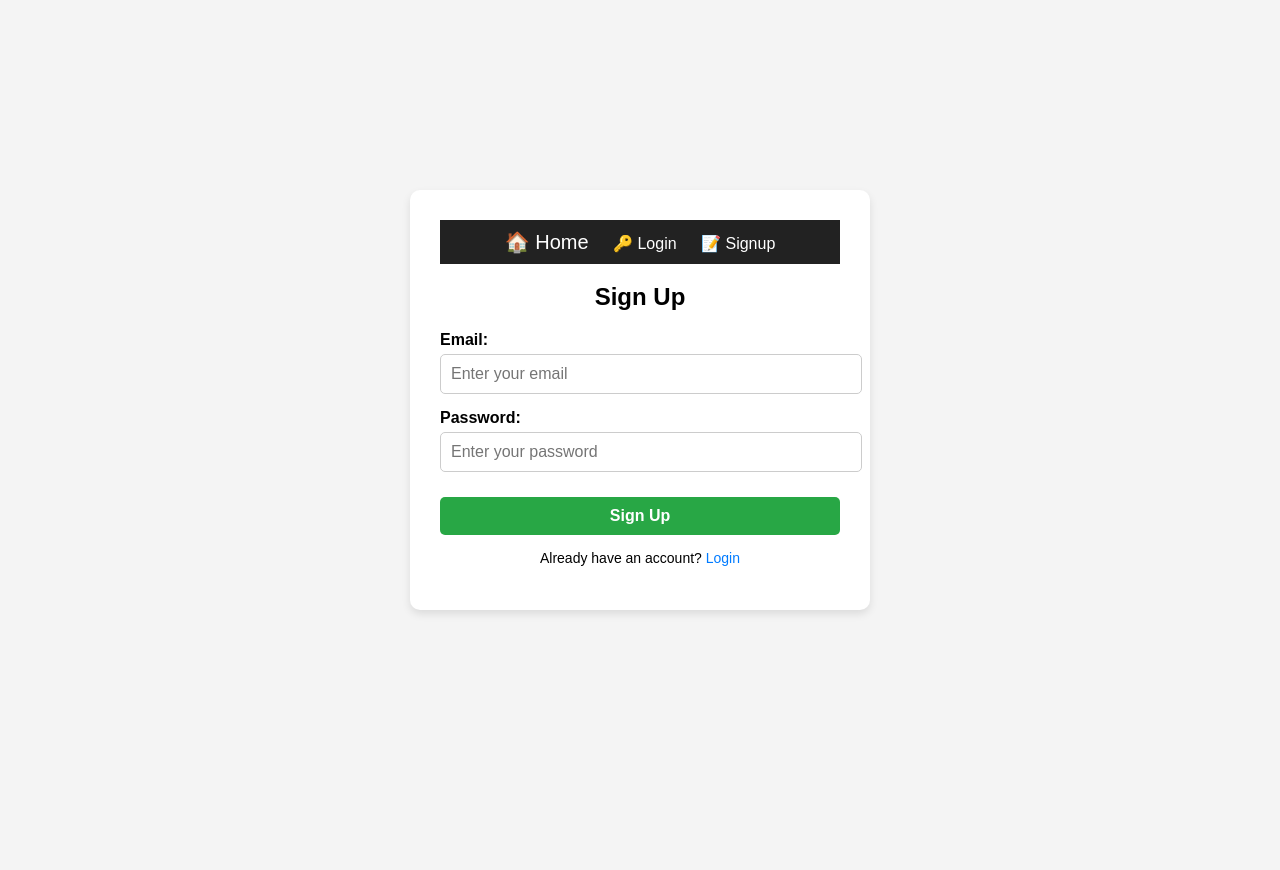
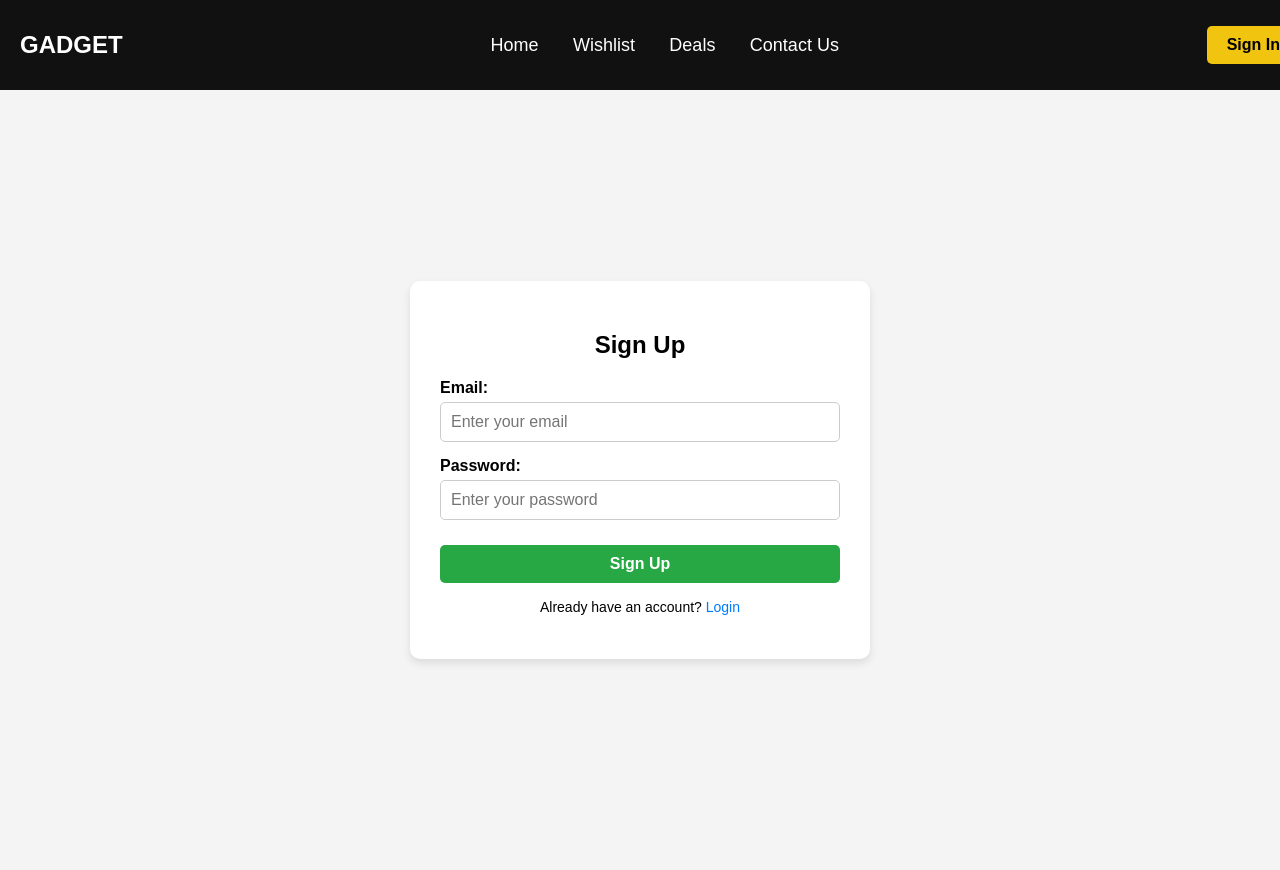
Before and after one commit to anjanadas3124/Gadget-Price-Tracker, a Node server app: page /signup in a window 1280 px wide. Before the commit the page ends 614 px from the top, so only its background shows below. Run offline with Node 20, Linux system fonts and the light colour scheme; some libraries are stand-ins or nearby versions.

Commit message:
Updated feature X or fixed bug Y

```diff
--- a/backend/views/login.ejs
+++ b/backend/views/login.ejs
@@ -1,3 +1,5 @@
+<%- include('partials/navbar') %>
+
 <!DOCTYPE html>
 <html lang="en">
 <head>
@@ -91,7 +93,6 @@
 <body>
 
     <div class="login-container">
-        <%- include('partials/navbar') %>
         <h2>Login</h2>
 
         <% if (errorMessage) { %>
--- a/backend/views/partials/navbar.ejs
+++ b/backend/views/partials/navbar.ejs
@@ -1,5 +1,55 @@
-<nav style="background: #222; padding: 10px;">
-    <a href="/" style="color: white; text-decoration: none; font-size: 20px;">🏠 Home</a>
-    <a href="/login" style="color: white; text-decoration: none; margin-left: 20px;">🔑 Login</a>
-    <a href="/signup" style="color: white; text-decoration: none; margin-left: 20px;">📝 Signup</a>
-</nav>
+<style>
+    /* Navbar */
+    .navbar {
+        position: fixed; /* Make it fixed at the top */
+        top: 0;
+        left: 0;
+        width: 100%;
+        display: flex;
+        justify-content: space-between;
+        align-items: center;
+        background-color: #111;
+        padding: 15px 20px;
+        color: white;
+        z-index: 1000; /* Ensure it stays above other elements */
+    }
+
+    .navbar .logo {
+        font-size: 24px;
+        font-weight: bold;
+    }
+
+    .navbar nav a {
+        color: white;
+        text-decoration: none;
+        margin: 0 15px;
+        font-size: 18px;
+    }
+
+    .sign-in {
+        background-color: #f1c40f;
+        padding: 10px 20px;
+        border-radius: 5px;
+        color: black;
+        font-weight: bold;
+        text-decoration: none;
+    }
+
+    /* Ensure body content doesn't overlap with the navbar */
+    body {
+        padding-top: 70px; /* Adjust based on navbar height */
+    }
+    </style>
+
+    <header>
+        <div class="navbar">
+            <h1 class="logo">GADGET</h1>
+            <nav>
+                <a href="/">Home</a>
+                <a href="/wishlist">Wishlist</a>
+                <a href="/results">Deals</a>
+                <a href="#">Contact Us</a>
+            </nav>
+            <a href="/login" class="sign-in">Sign In</a>
+        </div>
+    </header>
--- a/backend/views/signup.ejs
+++ b/backend/views/signup.ejs
@@ -1,9 +1,11 @@
+<%- include('partials/navbar') %>
 <!DOCTYPE html>
 <html lang="en">
 <head>
     <meta charset="UTF-8">
     <meta name="viewport" content="width=device-width, initial-scale=1.0">
     <title>Sign Up</title>
+
     <style>
         body {
             font-family: Arial, sans-serif;
@@ -77,7 +79,6 @@
 </head>
 <body>
     <div class="signup-container">
-        <%- include('partials/navbar') %>
 
         <h2>Sign Up</h2>
 
```
